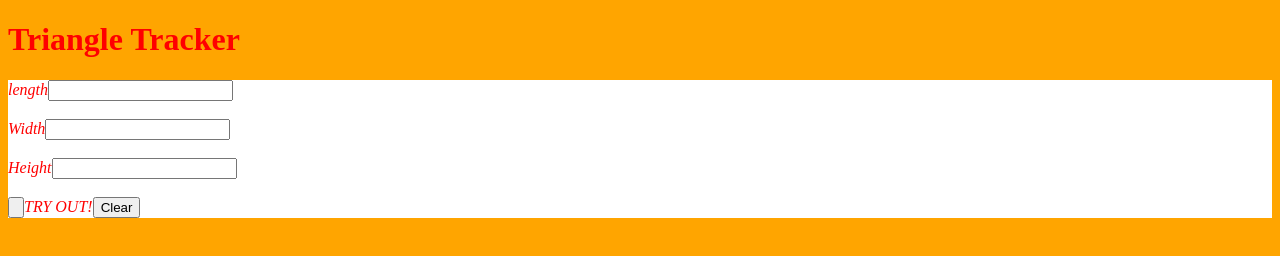
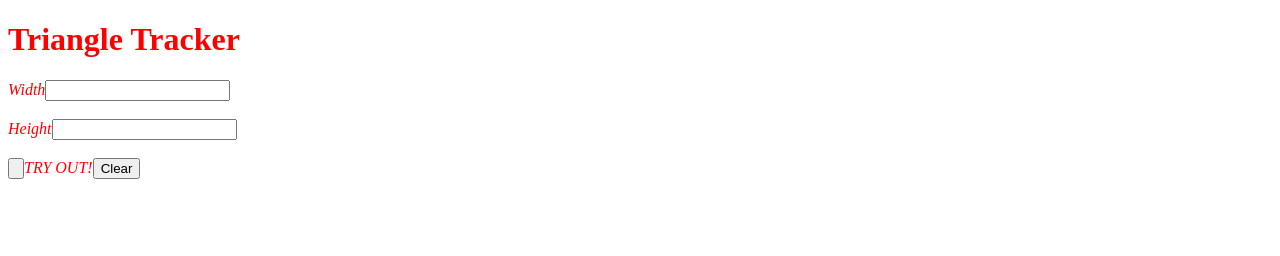
Before and after one commit to lilianwaweru/triangle, a plain HTML site: page index.html in a window 1280 px wide. Drawn offline with Linux system fonts and the light colour scheme.

Commit message:
changes made

```diff
--- a/css/style.css
+++ b/css/style.css
@@ -5,7 +5,9 @@ h1{
   color: red;
   background-color: white;
   font-style: italic;
-  float: center;
+  width: 50;
+
+  }
 
 }
 body{
--- a/index.html
+++ b/index.html
@@ -8,7 +8,7 @@
   <h1>Triangle Tracker</h1>
   <form>
   <div class="important">
-    <span>length</span><input type="text" name="length" id="length"><br><br>
+    <!-- <span>length</span><input type="text" name="length" id="length"><br><br> -->
     <span>Width</span><input type="text" name="width" id="width"><br><br>
     <span>Height</span><input type="text" name="Height" id="height"><br><br>
     <input type="button" name="button"  onclick="out()">TRY OUT!<button onclick="TRY OUT()">Clear</button>
```
